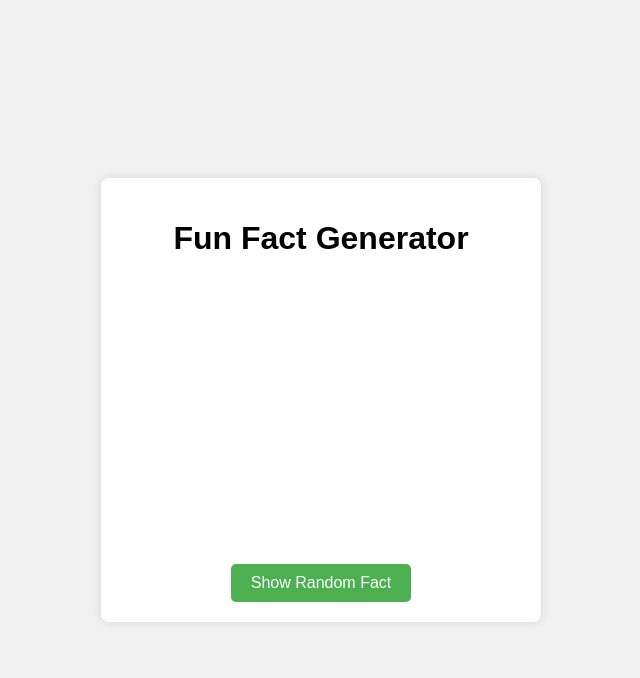
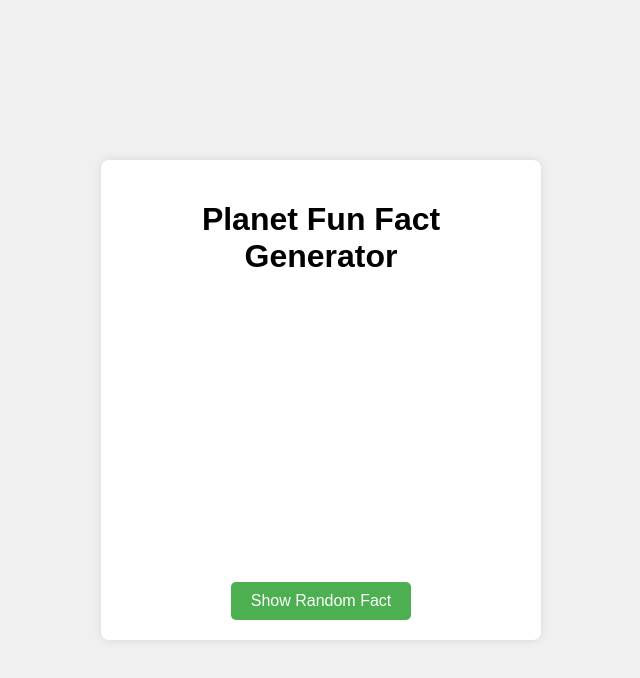
Before and after one commit to Sujith-2609/fun-fact-earth, a plain HTML site: page index.html in a window 1280 px wide. Shown: the whole page, without its empty margins (319-959 px from the left). Drawn offline with Linux system fonts and the light colour scheme.

Commit message:
Update index.html

```diff
--- a/index.html
+++ b/index.html
@@ -3,7 +3,7 @@
 <head>
     <meta charset="UTF-8">
     <meta name="viewport" content="width=device-width, initial-scale=1.0">
-    <title>Fun Fact Generator</title>
+    <title>Planet Fun Fact Generator</title>
     <style>
         body {
             font-family: Arial, sans-serif;
@@ -71,7 +71,7 @@
 </head>
 <body>
     <div class="container">
-        <h1>Fun Fact Generator</h1>
+        <h1>Planet Fun Fact Generator</h1>
         <img src="https://via.placeholder.com/400x200" alt="Planet Image" id="planet-image">
         <div class="fact-box" id="fact-box">
             Click the button to see a fun fact!
```
